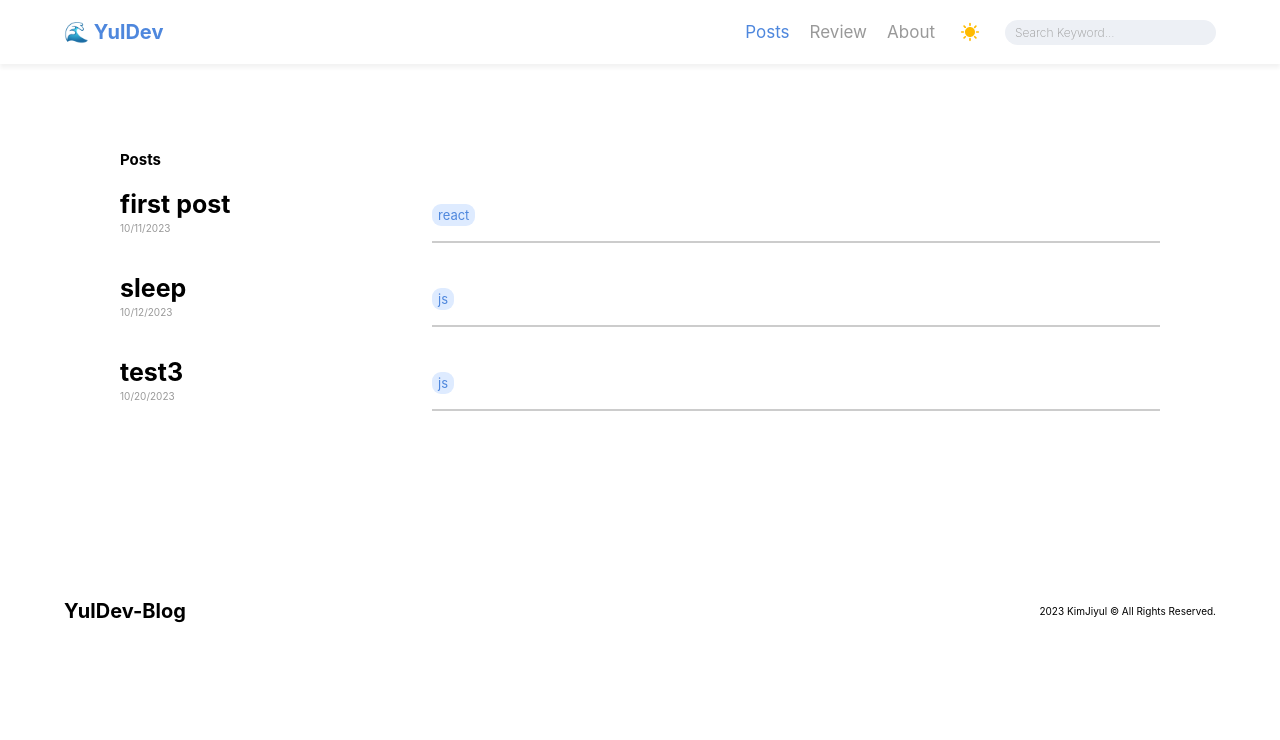
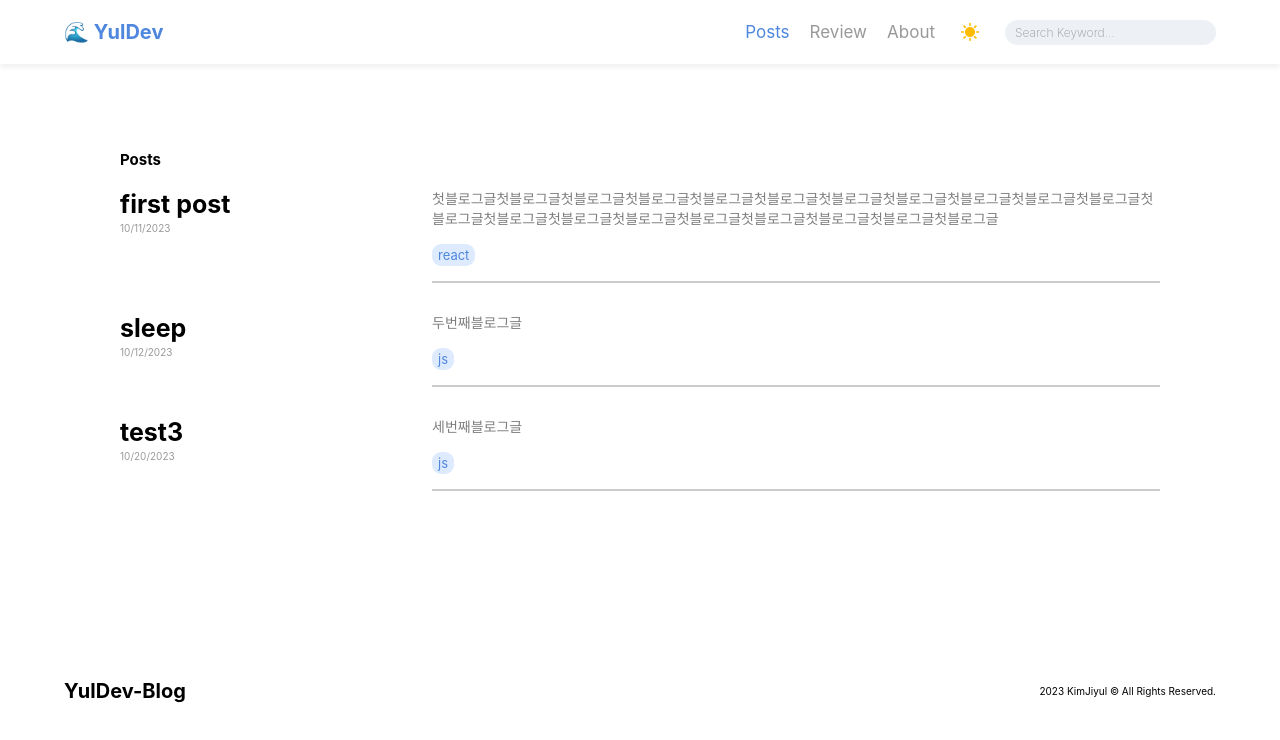
Before and after one commit to yul-dev-k/yul-dev-blog, a React (Create React App) app: page /posts in a window 1280 px wide. Shown: the top 740 px of the page. Built offline with nearby package versions, Linux system fonts and the light colour scheme; a web font is replaced by a local one.

Commit message:
Fix: summary 오타 수정

```diff
--- a/src/components/sub/posts/Posts.jsx
+++ b/src/components/sub/posts/Posts.jsx
@@ -12,7 +12,7 @@ function PostList({ post }) {
           <span>{post.date}</span>
         </div>
         <div className="right">
-          <div className="summery">{post.summery}</div>
+          <div className="summary">{post.summary}</div>
           <span className="tags">{post.tags}</span>
           <div className="bar"></div>
         </div>
--- a/src/components/sub/posts/Posts.scss
+++ b/src/components/sub/posts/Posts.scss
@@ -24,7 +24,7 @@
     flex-direction: column;
     justify-content: space-between;
 
-    .summery{
+    .summary{
       font-size: 1.4rem;
       margin-bottom: 1.5rem;
       line-height: 2rem;
```
Also changed, not shown: src/components/sub/posts/content/firtstPost.md (+1 -1 lines), src/components/sub/posts/content/secondPost.md (+1 -1 lines), src/components/sub/posts/content/third.md (added, +11 -0 lines).
